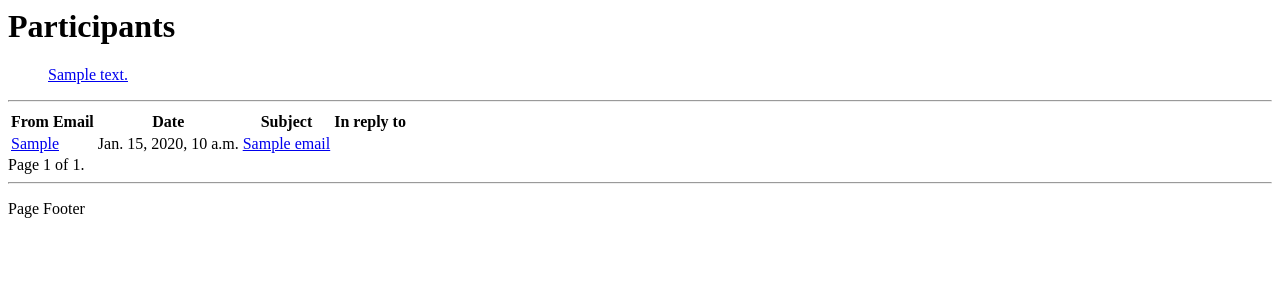
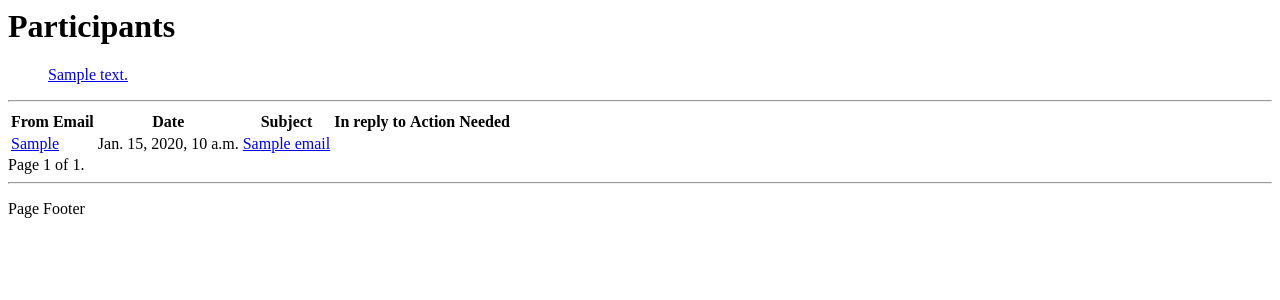
Before and after one commit to SorraTheOrc/listeningPost, a Django app: template mailboxAnalysis/template/listEmails.html in a window 1280 px wide. Shown: the top 300 px of the page. Run offline with Django 3.2, Linux system fonts and the light colour scheme; the template is opened without the code that fills it: most values are stand-ins (such as "Sample title", 1, 10 or a date in 2020).

Commit message:
display outstanding actions on an email

```diff
--- a/mailboxAnalysis/fixtures/initial_data.json
+++ b/mailboxAnalysis/fixtures/initial_data.json
@@ -3,8 +3,8 @@
     "model": "helpdesk.queue",
     "pk": 1,
     "fields": {
-      "title": "Reply verificatoin",
-      "slug": "ReplyNeeded"
+      "title": "Reply Needed",
+      "slug": "reply"
     }
   }
 ]
--- a/mailboxAnalysis/template/listEmails.html
+++ b/mailboxAnalysis/template/listEmails.html
@@ -11,6 +11,7 @@
     <th>Date</th>
     <th>Subject</th>
     <th>In reply to</th>
+    <th>Action Needed</th>
   </td>
 
   {% for email in emails.object_list %}
@@ -24,6 +25,15 @@
     {% else %}
           &nbsp;
 	{% endif %}
+      </td>
+      <td>
+      	<ul>
+        {% for action in email.action.all %}
+        	{% if action.status = action.OPEN_STATUS %}
+           		<li><a href="{% url view_email email_id=email.id %}">{{ action.queue }}</a></li>
+           	{% endif %}
+        {% endfor %}
+        </ul>
       </td>
     </tr>
   {% endfor %}
```
